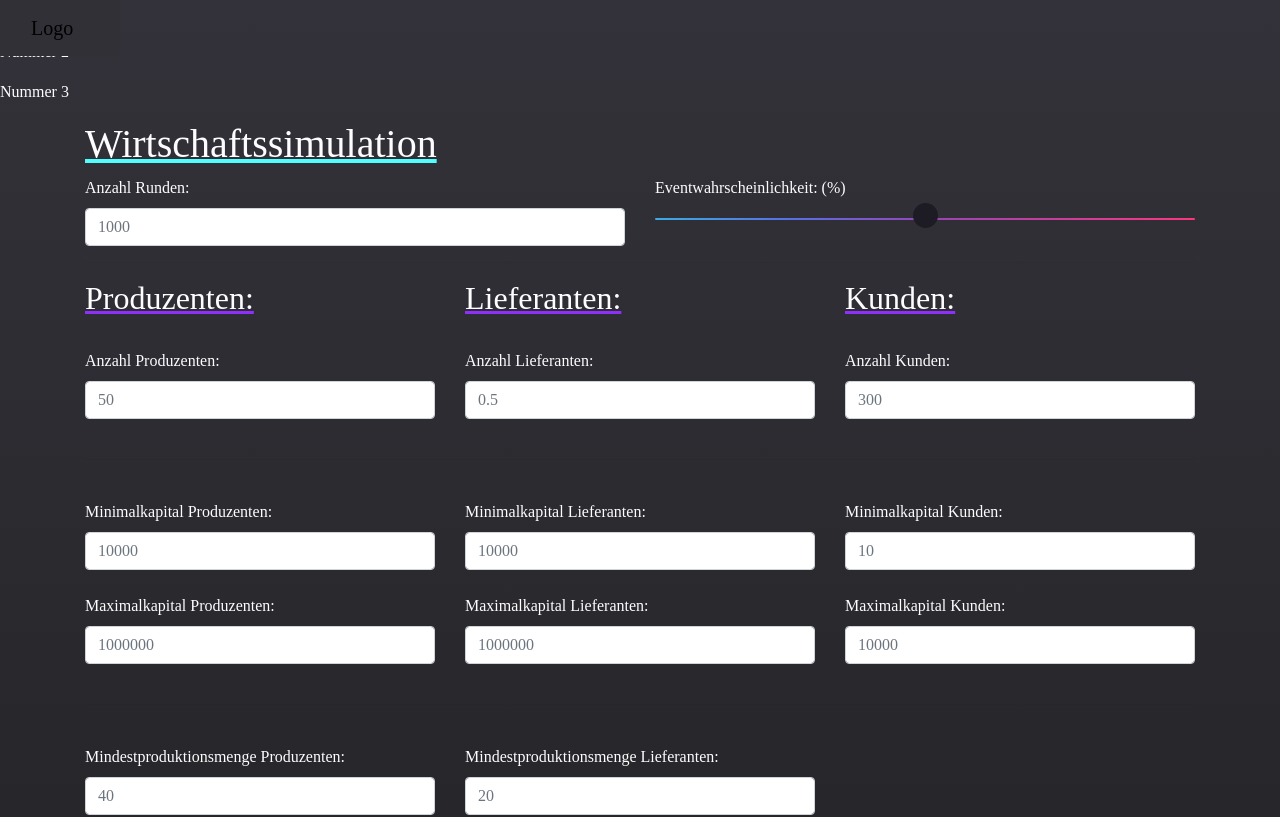
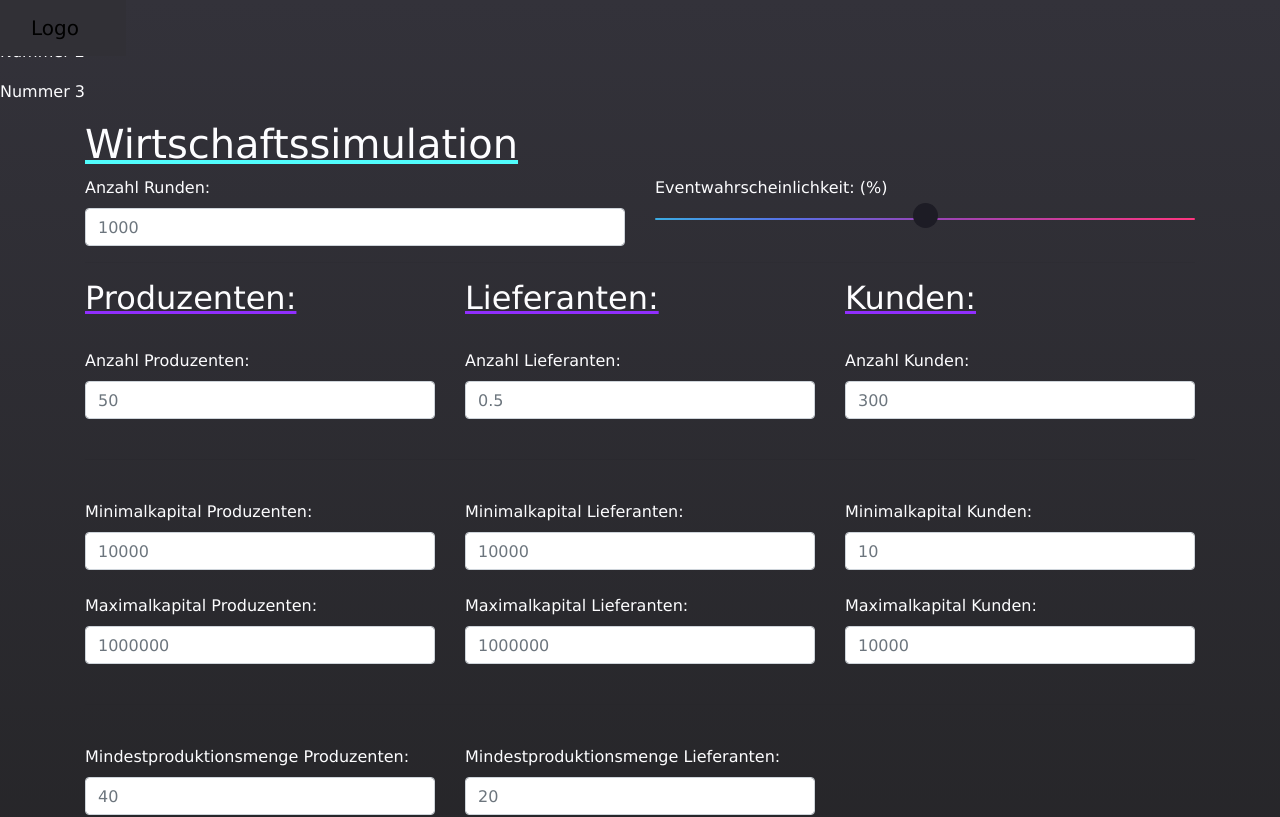
Before and after one commit to pantaire/simulationNG, an Angular app: page /start in a window 1280 px wide. Shown: the top 817 px of the page. Built offline with nearby package versions, Linux system fonts and the light colour scheme.

Commit message:
fixed font

```diff
--- a/src/styles.css
+++ b/src/styles.css
@@ -18,6 +18,11 @@ body{
   overflow-x: hidden!important;
   color: #FDFDFF!important;
 }
+
+div{
+    font-family: Benton Sans, Geneva, sans-serif;
+}
+
 h2{
 font-size: 22px;;
 word-spacing: 0px;
```
